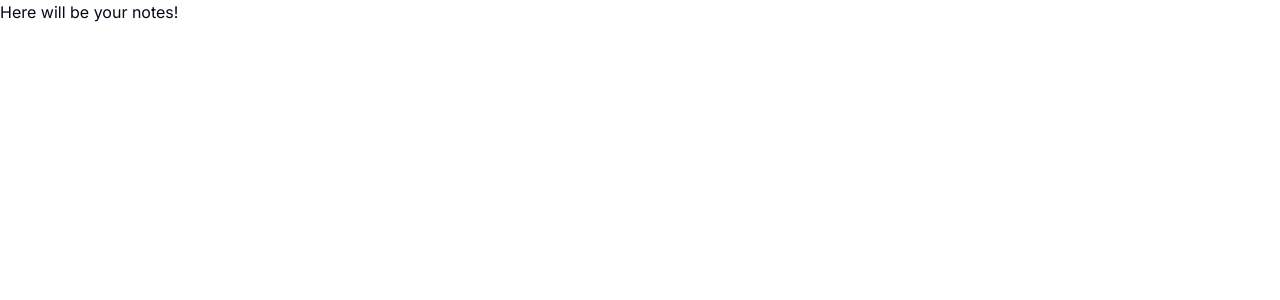
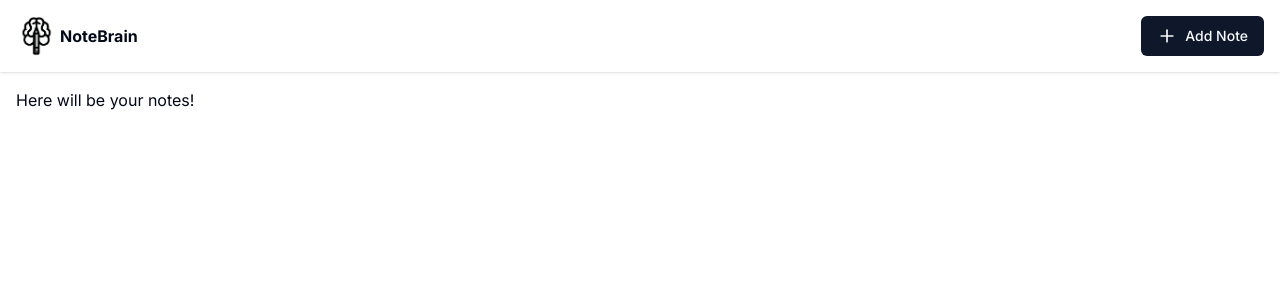
Before and after one commit to Kovierik/note-ai-chatbot, a Next.js app: page /notes in a window 1280 px wide. Shown: the top 300 px of the page. Built offline with nearby package versions, Linux system fonts and the light colour scheme.

Commit message:
creating the navbar for the notes page

```diff
--- /dev/null
+++ b/src/app/notes/NavBar.tsx
@@ -0,0 +1,34 @@
+import Image from "next/image";
+import Link from "next/link";
+import React from "react";
+import logo from "@/assets/logo.png";
+import { UserButton } from "@clerk/nextjs";
+import { Button } from "@/components/ui/button";
+import { Plus } from "lucide-react";
+
+const NavBar = () => {
+  return (
+    <div className="p-4 shadow">
+      <div className="m-auto flex max-w-7xl flex-wrap items-center justify-between gap-3">
+        <Link href="/notes" className="flex items-center gap-1">
+          <Image src={logo} alt="NoteBrain logo" width={40} height={40} />
+          <span className="font-bold">NoteBrain</span>
+        </Link>
+        <div className="flex items-center gap-2">
+          <UserButton
+            afterSignOutUrl="/"
+            appearance={{
+              elements: { avatarBox: { width: "2.5rem", height: "2.5rem" } },
+            }}
+          />
+          <Button>
+            <Plus size={20} className="mr-2" />
+            Add Note
+          </Button>
+        </div>
+      </div>
+    </div>
+  );
+};
+
+export default NavBar;
--- /dev/null
+++ b/src/app/notes/layout.tsx
@@ -0,0 +1,10 @@
+import NavBar from "./NavBar";
+
+export default function Layout({ children }: { children: React.ReactNode }) {
+  return (
+    <>
+      <NavBar />
+      <main className="m-auto max-w-7xl p-4">{children}</main>
+    </>
+  );
+}
```
